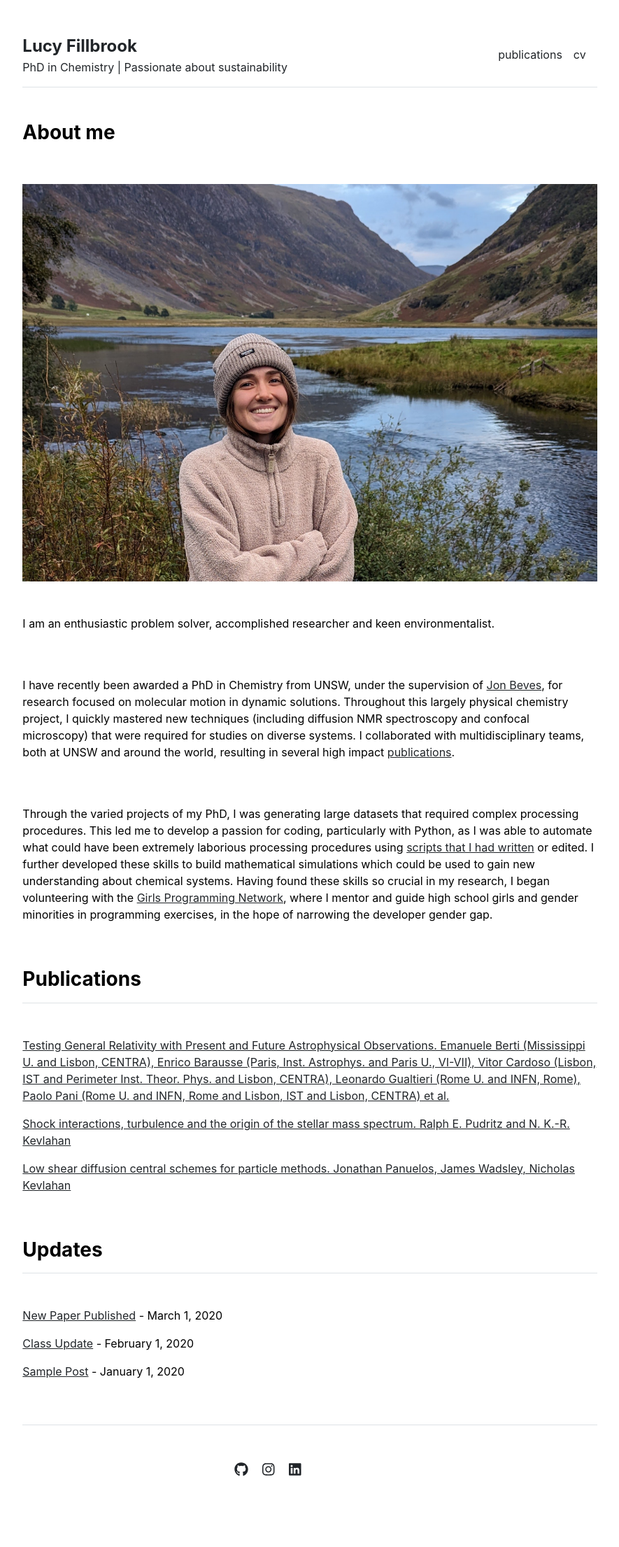
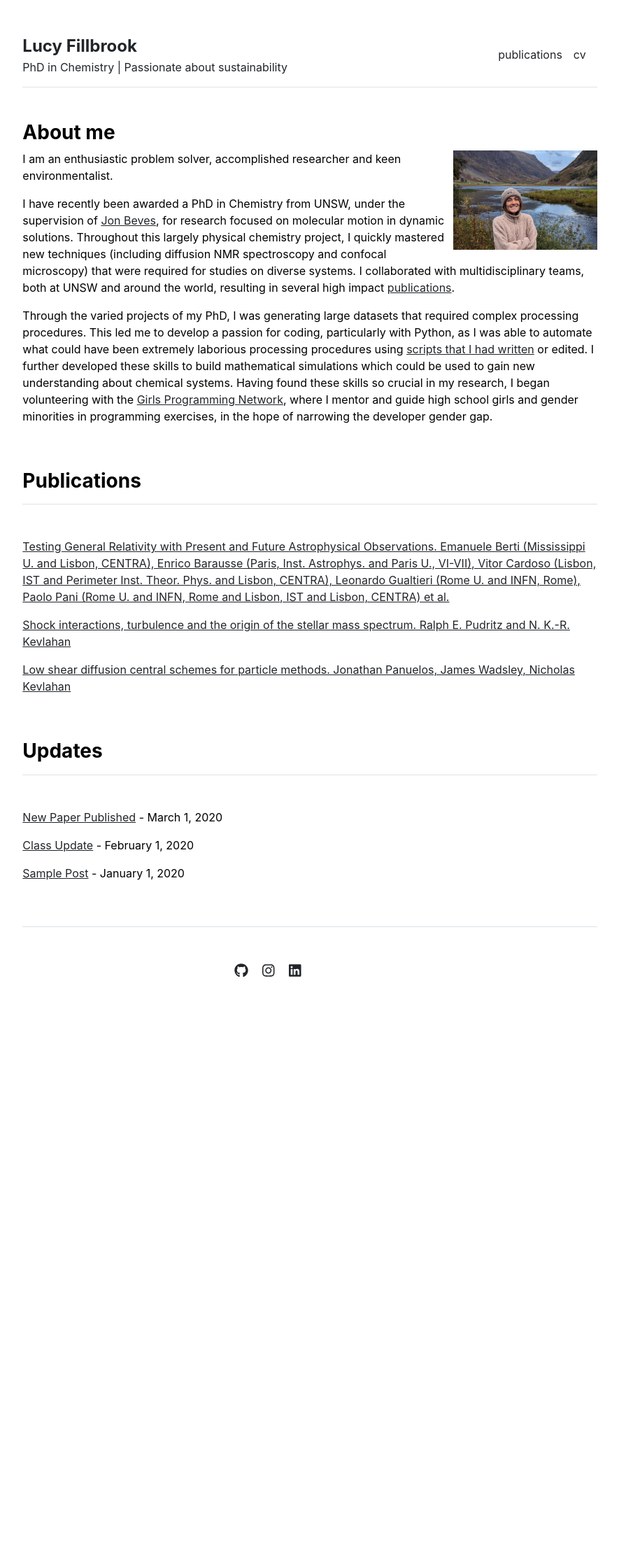
Before and after one commit to lfillbrook/lfillbrook.github.io, a Jekyll site: the page built from index.md, in a window 1280 px wide. Shown: the whole page at 70% size, without its empty margins (197-1082 px from the left). Built offline with Jekyll 4.4.1, drawn with Linux system fonts in a browser that asks for light colours; after the commit the page ends 1499 px from its top, so only the background shows below that.

Commit message:
Update home.html

```diff
--- a/_layouts/home.html
+++ b/_layouts/home.html
@@ -3,9 +3,11 @@ layout: default
 ---
 
 <div class="row g-5 mb-5">
-  <h3 class="fw-bold">About me</h3>
-  <img src="{{ site.github.url }}/assets/img/Me.jpg" class="float-end imgshadow" alt="Home">
-  {{ content }}
+  <div class="col-md-12">
+    <h3 class="fw-bold">About me</h3>
+    <img src="{{ site.github.url }}/assets/img/Me.jpg" class="w-25 float-end imgshadow" alt="Home">
+    {{ content }}
+  </div>
 </div>
 
 {% include publications.html %}
```
